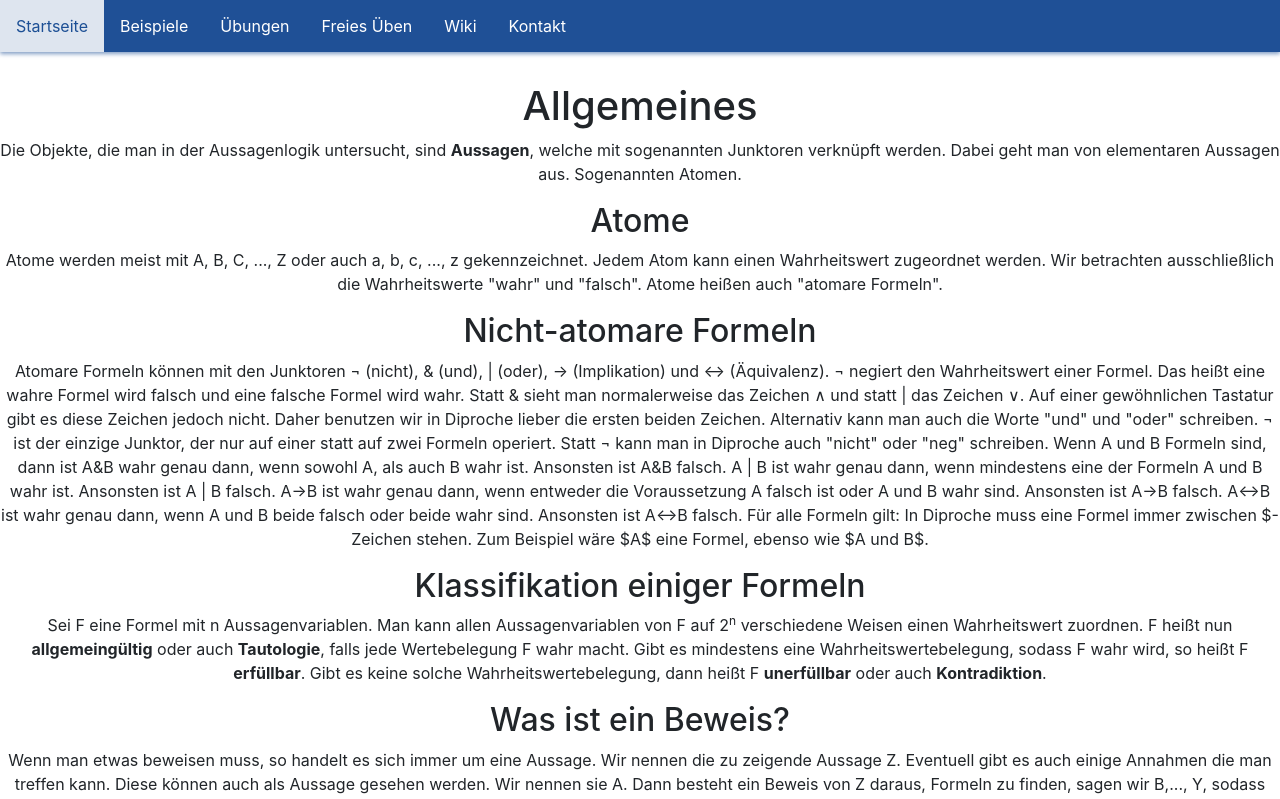
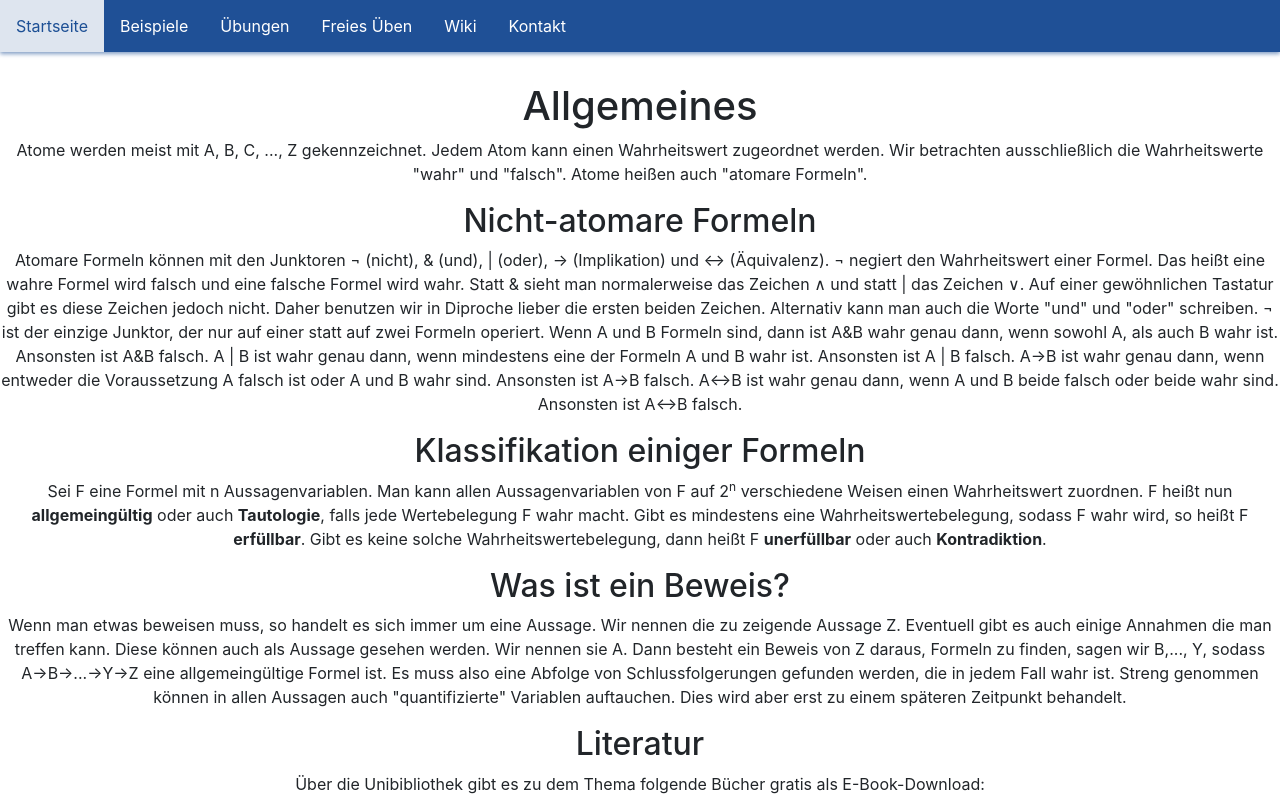
Before and after one commit to diproche/webinterface, a React (Create React App) app: page /wiki in a window 1280 px wide. Shown: the top 799 px of the page. Built offline with nearby package versions, Linux system fonts and the light colour scheme.

Commit message:
Change indentation in wiki

```diff
--- a/src/components/propositionalLogic/wiki.tsx
+++ b/src/components/propositionalLogic/wiki.tsx
@@ -6,12 +6,8 @@ class WikiPropositionalLogic extends React.Component {
 	public render() {
 		return <div className={styles.site}>
 			<h1>Allgemeines</h1>
-			<p>Die Objekte, die man in der Aussagenlogik untersucht,
-				sind <b>Aussagen</b>, welche mit sogenannten Junktoren verknüpft werden.
-				Dabei geht man von elementaren Aussagen aus. Sogenannten
-				Atomen.</p>
-				<h2>Atome</h2>
-				<p>Atome werden meist mit A, B, C, ..., Z oder auch a, b, c, ..., z
+			<p>
+				Atome werden meist mit A, B, C, ..., Z
 				gekennzeichnet. Jedem Atom kann einen Wahrheitswert zugeordnet werden.
 				Wir betrachten ausschließlich die Wahrheitswerte "wahr" und "falsch".
 				Atome heißen auch "atomare Formeln".</p>
@@ -24,7 +20,6 @@ class WikiPropositionalLogic extends React.Component {
 				gibt es diese Zeichen jedoch nicht. Daher benutzen wir in Diproche lieber die ersten
 				beiden Zeichen. Alternativ kann man auch die Worte "und" und "oder" schreiben.
 				&#172; ist der einzige Junktor, der nur auf einer statt auf zwei Formeln operiert.
-				Statt &#172; kann man in Diproche auch "nicht" oder "neg" schreiben.
 				Wenn A und B Formeln sind, dann ist A&amp;B wahr genau dann, wenn
 				sowohl A, als auch B wahr ist. Ansonsten ist A&amp;B falsch.
 				A | B ist wahr genau dann, wenn mindestens eine der Formeln
@@ -32,9 +27,8 @@ class WikiPropositionalLogic extends React.Component {
 				A&rarr;B ist wahr genau dann, wenn entweder die Voraussetzung A
 				falsch ist oder A und B wahr sind. Ansonsten ist A&rarr;B falsch.
 				A&harr;B ist wahr genau dann, wenn A und B beide falsch oder beide
-				wahr sind. Ansonsten ist A&harr;B falsch. Für alle Formeln gilt:
-				In Diproche muss eine Formel immer zwischen $-Zeichen stehen. Zum Beispiel
-				wäre $A$ eine Formel, ebenso wie $A und B$.</p>
+				wahr sind. Ansonsten ist A&harr;B falsch.
+			</p>
 			<h2>Klassifikation einiger Formeln</h2>
 			<p> Sei F eine Formel mit n Aussagenvariablen. Man kann allen Aussagenvariablen
 				von F auf 2<sup>n</sup> verschiedene Weisen einen Wahrheitswert zuordnen.
@@ -44,7 +38,7 @@ class WikiPropositionalLogic extends React.Component {
 				auch <b>Kontradiktion</b>.
 			</p>
 			<h2>Was ist ein Beweis?</h2>
-				Wenn man etwas beweisen muss, so handelt es sich immer um eine Aussage.
+				<p>Wenn man etwas beweisen muss, so handelt es sich immer um eine Aussage.
 				Wir nennen die zu zeigende Aussage Z. Eventuell gibt es auch einige Annahmen
 				die man treffen kann. Diese können auch als Aussage gesehen werden. Wir nennen
 				sie A. Dann besteht ein Beweis von Z daraus, Formeln zu finden, sagen wir B,..., Y,
@@ -52,9 +46,12 @@ class WikiPropositionalLogic extends React.Component {
 				Abfolge von Schlussfolgerungen gefunden werden, die in jedem Fall wahr ist. Streng genommen
 				können in allen Aussagen auch "quantifizierte" Variablen auftauchen. Dies wird aber erst
 				zu einem späteren Zeitpunkt behandelt.
+			</p>
 				<h2>Literatur</h2>
+			<p>
 				Über die Unibibliothek gibt es zu dem Thema folgende
 				Bücher gratis als E-Book-Download:
+			</p>
 				<p>Martin Ziegler - Mathematische Logik, 2017, 2. Auflage</p>
 				<p>Kurt-Ulrich Witt - Mathematische Grundlagen für die Informatik, 2013</p>
 		</div>;
```
Lines whose indentation alone changed are shown as unchanged.
